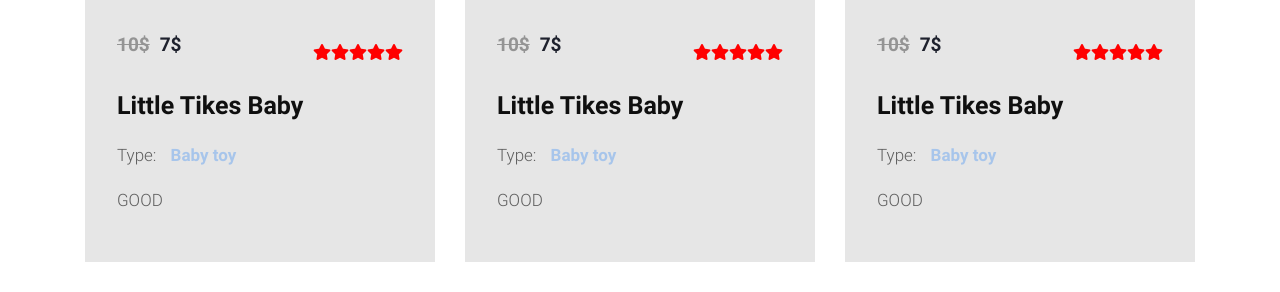
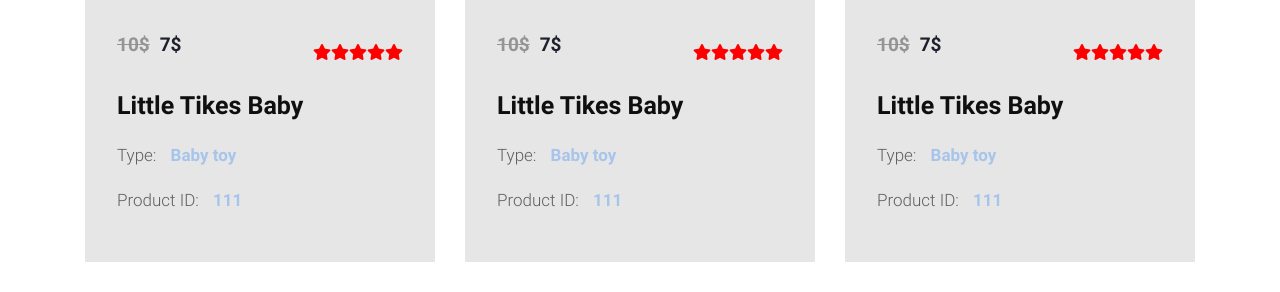
Before and after one commit to daotanhai/ATN-SHOP, a Django app: page / in a window 1280 px wide. Shown: the part 1983-2275 px from the top of the page. Run offline with Django 3.2, Linux system fonts and the light colour scheme; some libraries are stand-ins or nearby versions.

Commit message:
Update home.html

```diff
--- a/templates/home.html
+++ b/templates/home.html
@@ -65,7 +65,7 @@
                             <h3 class="title">Little Tikes Baby</h3>
                             <div class="type">
                                 <p class="describe">Type: <span>Baby toy</span></p>
-                                <p class="describe">GOOD<span></span></p>
+                                <p class="describe">Product ID: <span>111</span></p>
                             </div>
                         </div>
                     </div>
@@ -96,7 +96,7 @@
                             <h3 class="title">Farm Toys</h3>
                             <div class="type">
                                 <p class="describe">Type: <span>Little toys</span></p>
-                                <p class="describe">GOOD<span></span></p>
+                                <p class="describe">Product ID: <span>111</span></p>
                             </div>
                         </div>
                     </div>
@@ -127,7 +127,7 @@
                             <h3 class="title">Farm Toys</h3>
                             <div class="type">
                                 <p class="describe">Type: <span>Little toys</span></p>
-                                <p class="describe">GOOD<span></span></p>
+                                <p class="describe">Product ID: <span>111</span></p>
                             </div>
                         </div>
                     </div>
@@ -158,7 +158,7 @@
                             <h3 class="title">Little Tikes Baby</h3>
                             <div class="type">
                                 <p class="describe">Type: <span>Baby toy</span></p>
-                                <p class="describe">GOOD<span></span></p>
+                                <p class="describe">Product ID: <span>111</span></p>
                             </div>
                         </div>
                     </div>
@@ -189,7 +189,7 @@
                             <h3 class="title">Little Tikes Baby</h3>
                             <div class="type">
                                 <p class="describe">Type: <span>Baby toy</span></p>
-                                <p class="describe">GOOD<span></span></p>
+                                <p class="describe">Product ID: <span>111</span></p>
                             </div>
                         </div>
                     </div>
@@ -220,7 +220,7 @@
                             <h3 class="title">Little Tikes Baby</h3>
                             <div class="type">
                                 <p class="describe">Type: <span>Baby toy</span></p>
-                                <p class="describe">GOOD<span></span></p>
+                                <p class="describe">Product ID: <span>111</span></p>
                             </div>
                         </div>
                     </div>
@@ -251,7 +251,7 @@
                             <h3 class="title">Little Tikes Baby</h3>
                             <div class="type">
                                 <p class="describe">Type: <span>Baby toy</span></p>
-                                <p class="describe">GOOD<span></span></p>
+                                <p class="describe">Product ID: <span>111</span></p>
                             </div>
                         </div>
                     </div>
@@ -282,7 +282,7 @@
                             <h3 class="title">Little Tikes Baby</h3>
                             <div class="type">
                                 <p class="describe">Type: <span>Baby toy</span></p>
-                                <p class="describe">GOOD<span></span></p>
+                                <p class="describe">Product ID: <span>111</span></p>
                             </div>
                         </div>
                     </div>
@@ -313,7 +313,7 @@
                             <h3 class="title">Little Tikes Baby</h3>
                             <div class="type">
                                 <p class="describe">Type: <span>Baby toy</span></p>
-                                <p class="describe">GOOD<span></span></p>
+                                <p class="describe">Product ID: <span>111</span></p>
                             </div>
                         </div>
                     </div>
```
